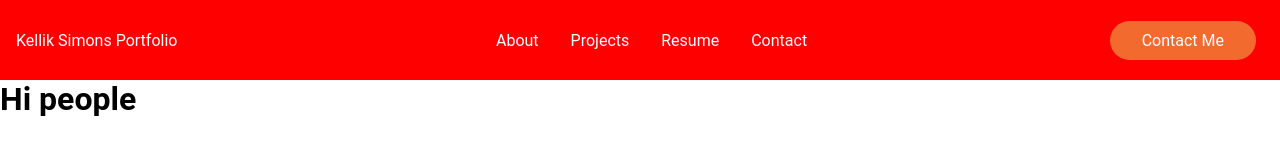
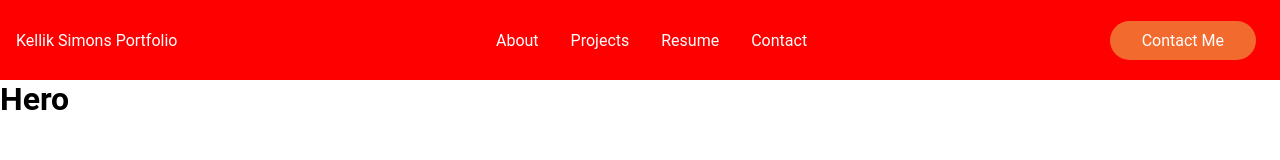
Before and after one commit to kelliksimons/Gatsby-Portfolio, a Gatsby site: page / in a window 1280 px wide. Built offline with nearby package versions, Linux system fonts and the light colour scheme; Gatsby itself is replaced by a stand-in of ours.

Commit message:
Hero file & index .js

```diff
--- a/src/components/Hero.js
+++ b/src/components/Hero.js
@@ -0,0 +1,11 @@
+import React from 'react'
+
+const Hero = () => {
+    return (
+        <div>
+         <h1>Hero</h1>
+        </div>
+    )
+}
+
+export default Hero
--- a/src/pages/index.js
+++ b/src/pages/index.js
@@ -1,11 +1,12 @@
 import * as React from "react"
+import Hero from "../components/Hero"
 import Layout from "../components/layout"
 import Seo from "../components/seo"
 
 const IndexPage = () => (
   <Layout>
     <Seo title="Home" />
-    <h1>Hi people</h1>
+    <Hero/>
   </Layout>
 )
 
```
